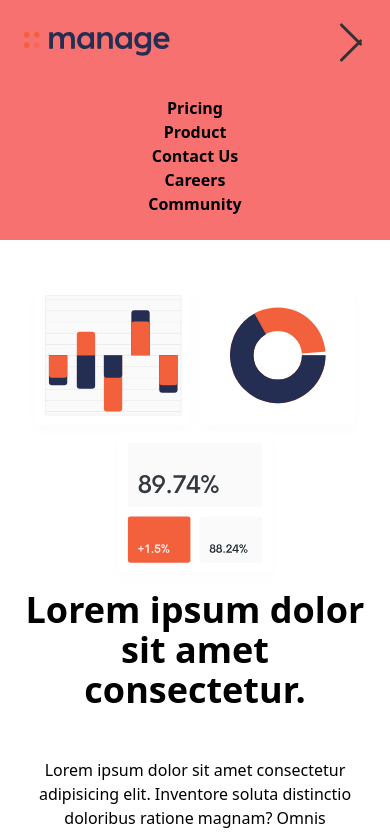
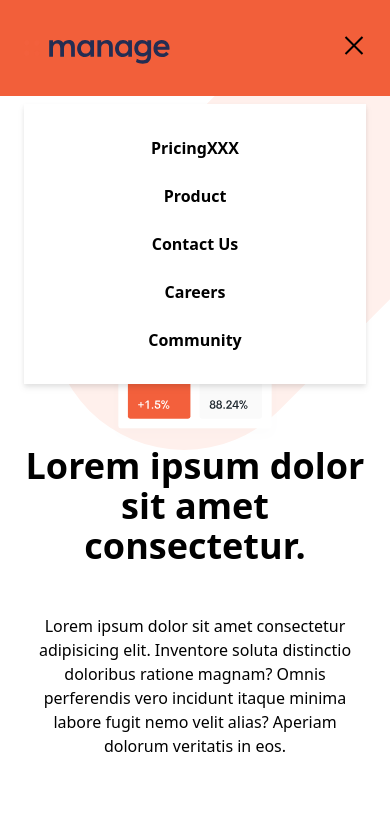
Before and after one commit to emLuc86dev/tailwind, a website: page index.html in a window 390 px wide. Both pictures are taken after a click on the button 351 px from the left and 40 px from the top of the page. Shown: the top 835 px of the page. Drawn offline with Linux system fonts and the light colour scheme.

Commit message:
fixed humberguer

```diff
--- a/index.html
+++ b/index.html
@@ -10,7 +10,7 @@
 
 <body>
     <!-- Nav bar -->
-    <nav class="relative container m-auto p-6 bg-red-400">
+    <nav class="relative container m-auto mx-auto p-6 bg-brightRed py-8">
         <!-- Flex container -->
         <div class="flex items-center justify-between">
             <!-- logo -->
@@ -25,11 +25,7 @@
                 <a href="#" class="hover:text-darkGrayishBlue">Careers</a>
                 <a href="#" class="hover:text-darkGrayishBlue">Community</a>
             </div>
-            <!-- Button -->
-            <a href=""
-                class="hidden md:block p-3 px-6 pt-2 text-white bg-brightRed rounded-full baseline hover:bg-brightRedLight">Get
-                Started
-            </a>
+
             <!-- Hamburger Icon -->
             <button id="menu-btn" class="block hamburger md:hidden focus:outline-none">
                 <span class="hamburger-top"></span>
@@ -41,7 +37,7 @@
         <div class="md:hidden">
             <div id="menu"
                 class="absolute flex-col items-center hidden self-end py-8 mt-10 space-y-6 font-bold bg-white sm:w-auto sm:self-center left-6 right-6 drop-shadow-md">
-                <a href="#">Pricing</a>
+                <a href="#">PricingXXX</a>
                 <a href="#">Product</a>
                 <a href="#">Contact Us</a>
                 <a href="#">Careers</a>
@@ -219,16 +215,6 @@
         </div>
     </section>
 
-    <script>
-        const btn = document.getElementById('menu-btn');
-        const nav = document.getElementById('menu');
-
-        btn.addEventListener('click', () => {
-            btn.classList.toggle('open');
-            nav.classList.toggle('flex');
-            nav.classList.toggle('hidden');
-        });
-    </script>
 
 
     <!-- Footer -->
@@ -236,7 +222,7 @@
         <div class="container mx-auto px-6">
             <div class="flex flex-col md:flex-row justify-between items-center">
                 <!-- Social Media Links -->
-                <div class="mt-10 flex space-x-6 mb-6 md:mb-0 md:mt-0">
+                <div class="flex space-x-6 mb-6 md:mb-0 md:mt-0">
                     <a href="https://www.facebook.com" class="text-white hover:text-gray-300" target="_blank"
                         rel="noopener noreferrer">
                         <img src="img/icon-facebook.svg" alt="Facebook" class="h-6 w-6">
@@ -266,6 +252,7 @@
             </div>
         </div>
     </footer>
+    <script src="js/script.js"></script>
 </body>
 
 </html>
```
Also changed, not shown: css/main.css.
